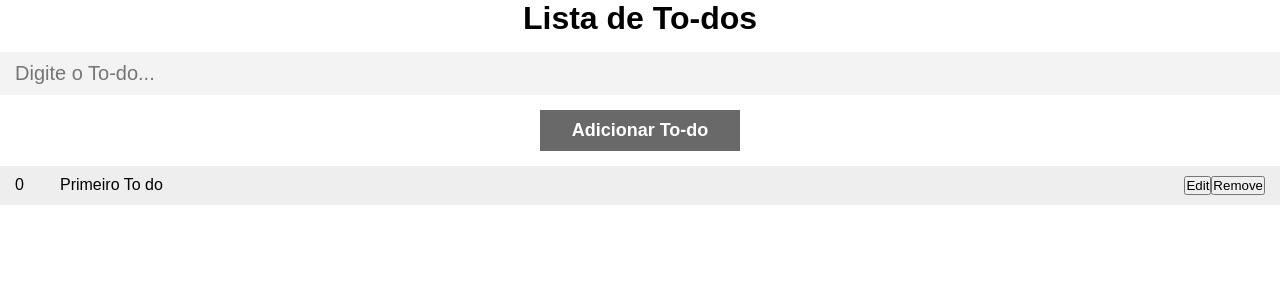
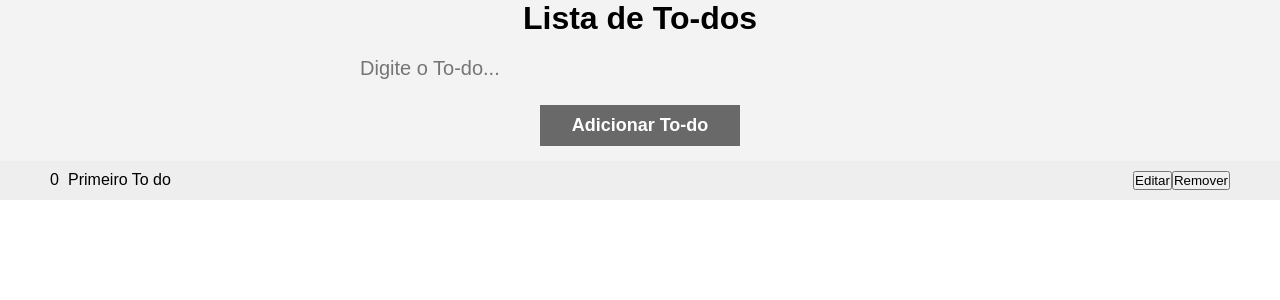
Before and after one commit to Namelessafk/To-do_Angular, an Angular app: page / in a window 1280 px wide. Shown: the top 300 px of the page. Built offline with nearby package versions, Linux system fonts and the light colour scheme.

Commit message:
Adicionando e configurando algumas partes do html e css.

```diff
--- a/src/app/app.component.css
+++ b/src/app/app.component.css
@@ -4,4 +4,7 @@
 h1{
     font-family: fantasy;
     text-align: center;
+    padding-bottom: 10px;
+    background-color: #F3F3F3;
+
 }
--- a/src/app/components/todos/todos.component.css
+++ b/src/app/components/todos/todos.component.css
@@ -1,11 +1,16 @@
-@import "~@angular/material/prebuilt-themes/indigo-pink.css";
-
 .todo {
 	display: flex;
-	padding: 10px 15px;
+	padding: 10px 50px;
 	background-color:#DDD;
 	border-bottom: 1px solid #DDD;
+
 }
+
+.todos{
+	background-color: #F3F3F3;
+
+}
+
 
 .todo:nth-child(even) {
 	background-color: #EEE;
@@ -16,20 +21,36 @@
 }
 
 .todo .id {
-	flex: 1 1 50px;
+	flex: 1 1 20px;
+
 }
 
 .todo .content {
 	flex: 1 1 100%;
+
 }
 
 .todo.done .content {
 	text-decoration: line-through;
+
 }
 
-.todo-input {
+.todo-input{
 	display: block;
-	width: 100%;
+	width: 50%;
+	padding: 10px 15px;
+	appearance: none;
+	border: dimgrey;
+	background-color: #F3F3F3;
+	margin-top: 50px;
+	font-size: 20px;
+	outline: none;
+	padding-left: 40px;
+	margin: auto; /*Centralização do texto */
+}
+.todo-input:focus{
+	display: block;
+	width: 50%;
 	padding: 10px 15px;
 	appearance: none;
 	border: none;
@@ -37,6 +58,9 @@
 	margin-top: 15px;
 	font-size: 20px;
 	outline: none;
+	padding-left: 40px;
+	margin: auto;
+	border: 3px solid #555;
 }
 
 .todo-submit {
@@ -48,9 +72,11 @@
 	outline: none;
 	background: none;
 
+
 	background-color: dimgrey;
 	color: #FFF;
 	margin: 15px auto;
+
 
 	padding: 10px 15px;
 	font-size: 18px;
--- a/src/app/components/todos/todos.component.html
+++ b/src/app/components/todos/todos.component.html
@@ -1,5 +1,5 @@
-<div class="todos">
-	<form (submit)="addTodo()">
+<div class="todos" >
+	<form (submit)="addTodo()" >
 		<input
 			type="text"
 			name="inputTodo"
@@ -13,8 +13,8 @@
 		<div class="id">{{ i }}</div>
 		<div class="content" (click)="toggleDone(i)">{{ todo.content }}</div>
 		<td>
-			<button class="btn btn-primary btn-xs" (click)="editTask(i)"> Edit </button>
+			<button class="btn btn-primary btn-xs" (click)="editTask(i)"> Editar </button>
 		 </td>
-		<button class="delete" (click)="deleteTodo(i)">Remove</button>
+		<button class="delete" (click)="deleteTodo(i)">Remover</button>
 	</div>
 </div>
```
